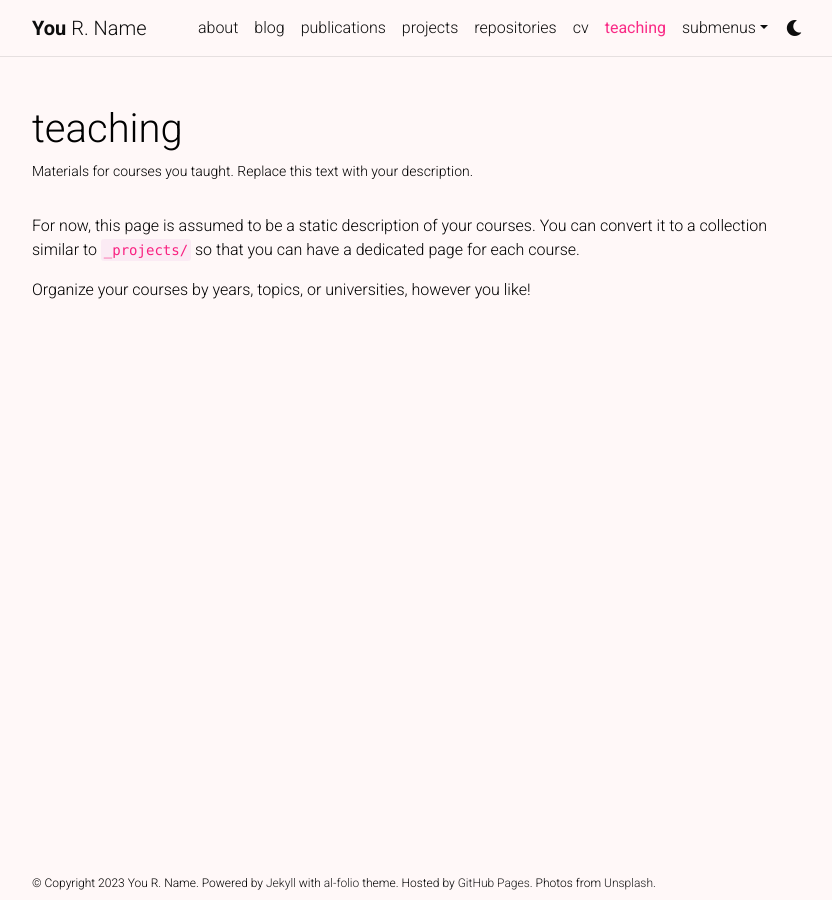
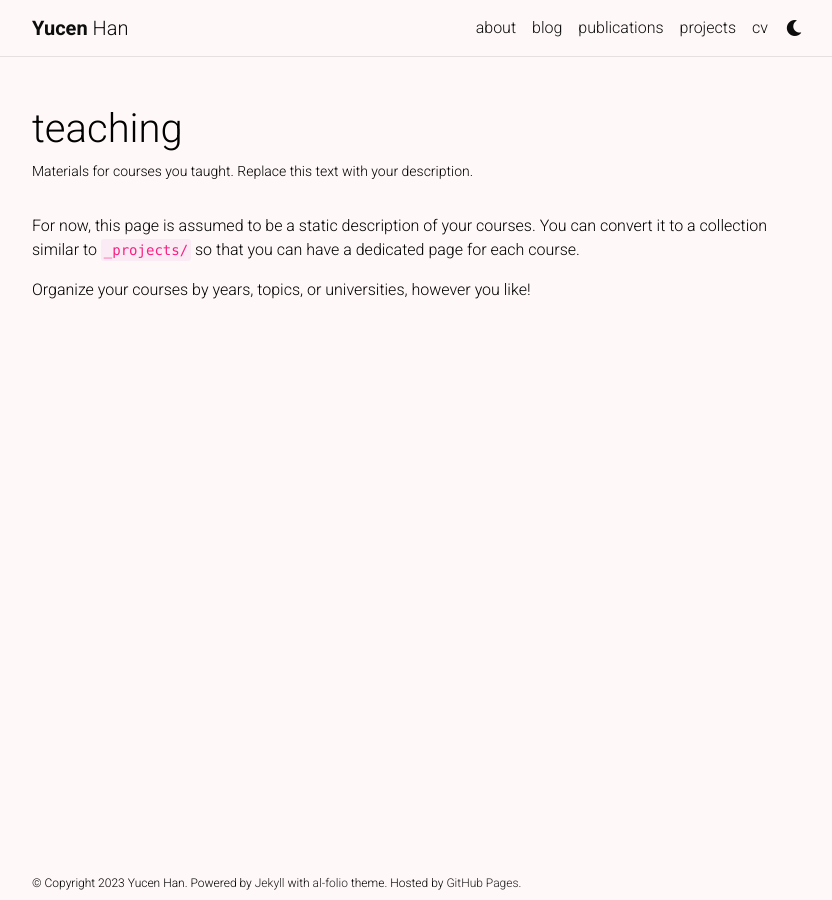
Before and after one commit to cen0880/yucen-han.github.io, a Jekyll site: the page built from _pages/teaching.md, in a window 1280 px wide. Shown: the whole page, without its empty margins (223-1055 px from the left). Built offline with Jekyll 4.4.1, drawn with Linux system fonts in a browser that asks for light colours; full-size pictures stand in for the smaller copies a plugin makes; comment, search, counter and statistics services are not loaded; a style sheet for code colours, icons or effects is not loaded.

Commit message:
Customized web config and main page

```diff
--- a/_config.yml
+++ b/_config.yml
@@ -3,23 +3,22 @@
 # -----------------------------------------------------------------------------
 
 title: blank # the website title (if blank, full name will be used instead)
-first_name: You
-middle_name: R.
-last_name: Name
-email: you@example.com
+first_name: Yucen
+middle_name:
+last_name: Han
+email: yucen.han@strath.ac.uk
 description: > # the ">" symbol means to ignore newlines until "footer_text:"
   A simple, whitespace theme for academics. Based on [*folio](https://github.com/bogoli/-folio) design.
 footer_text: >
   Powered by <a href="https://jekyllrb.com/" target="_blank">Jekyll</a> with <a href="https://github.com/alshedivat/al-folio">al-folio</a> theme.
   Hosted by <a href="https://pages.github.com/" target="_blank">GitHub Pages</a>.
-  Photos from <a href="https://unsplash.com" target="_blank">Unsplash</a>.
-keywords: jekyll, jekyll-theme, academic-website, portfolio-website  # add your own keywords or leave empty
+keywords: L, Softm??, Compu M, Mo # add your own keywords or leave empty
 
 lang: en # the language of your site (for example: en, fr, cn, ru, etc.)
-icon: ⚛️  # the emoji used as the favicon (alternatively, provide image name in /assets/img/)
+icon: 💗 # the emoji used as the favicon (alternatively, provide image name in /assets/img/)
 
-url: https://alshedivat.github.io # the base hostname & protocol for your site
-baseurl: /al-folio # the subpath of your site, e.g. /blog/
+url: https://yucen-han.github.io # the base hostname & protocol for your site
+baseurl:  # the subpath of your site, e.g. /blog/
 last_updated: false # set to true if you want to display last updated in the footer
 impressum_path:  # set to path to include impressum link in the footer, use the same path as permalink in a page, helps to conform with EU GDPR
 
@@ -45,7 +44,7 @@
 # will use title and url fields
 # Take a look to https://github.com/jekyll/jekyll-feed for more customization
 
-rss_icon: true
+rss_icon: false
 
 # -----------------------------------------------------------------------------
 # Layout
@@ -77,15 +76,15 @@
 mastodon_username: # your mastodon instance+username in the format instance.tld/@username
 linkedin_username: # your LinkedIn user name
 telegram_username: # your Telegram user name
-scholar_userid: # your Google Scholar ID
+scholar_userid: JKSDnikAAAAJ # your Google Scholar ID
 semanticscholar_id: # your Semantic Scholar ID
 whatsapp_number: # your WhatsApp number (full phone number in international format. Omit any zeroes, brackets, or dashes when adding the phone number in international format.)
-orcid_id: # your ORCID ID
+orcid_id: 0000-0001-9436-4224 # your ORCID ID
 medium_username: # your Medium username
 quora_username: # your Quora username
 publons_id: # your ID on Publons
 osf_id: # your OSF ID
-research_gate_profile: # your profile on ResearchGate
+research_gate_profile: Yucen-Han-2 # your profile on ResearchGate
 blogger_url: # your blogger URL
 work_url: # work page URL
 keybase_username: # your keybase user name
@@ -99,7 +98,7 @@
 pinterest_id: # your pinterest id
 unsplash_id: # your unsplash id
 instagram_id: # your instagram id
-facebook_id: # your facebook id
+facebook_id: 100069225312661 # your facebook id
 youtube_id: # your youtube channel id (youtube.com/@<youtube_id>)
 discord_id: # your discord id (18-digit unique numerical identifier)
 
@@ -260,8 +259,8 @@
 
 scholar:
 
-  last_name: [Einstein]
-  first_name: [Albert, A.]
+  last_name: [Han]
+  first_name: [Yucen]
 
   style: apa
   locale: en
@@ -291,7 +290,7 @@
 filtered_bibtex_keywords: [abbr, abstract, arxiv, bibtex_show, html, pdf, selected, supp, blog, code, poster, slides, website, preview, altmetric]
 
 # Maximum number of authors to be shown for each publication (more authors are visible on click)
-max_author_limit: 3  # leave blank to always show all authors
+max_author_limit: 10  # leave blank to always show all authors
 more_authors_animation_delay: 10  # more authors are revealed on click using animation; smaller delay means faster animation
 
 
```
Also changed, not shown: _pages/about.md (+9 -12 lines), _pages/dropdown.md (+1 -1 lines), _pages/repositories.md (+1 -1 lines), _pages/teaching.md (+1 -1 lines), assets/img/platform_9_3_4.jpg (added).
